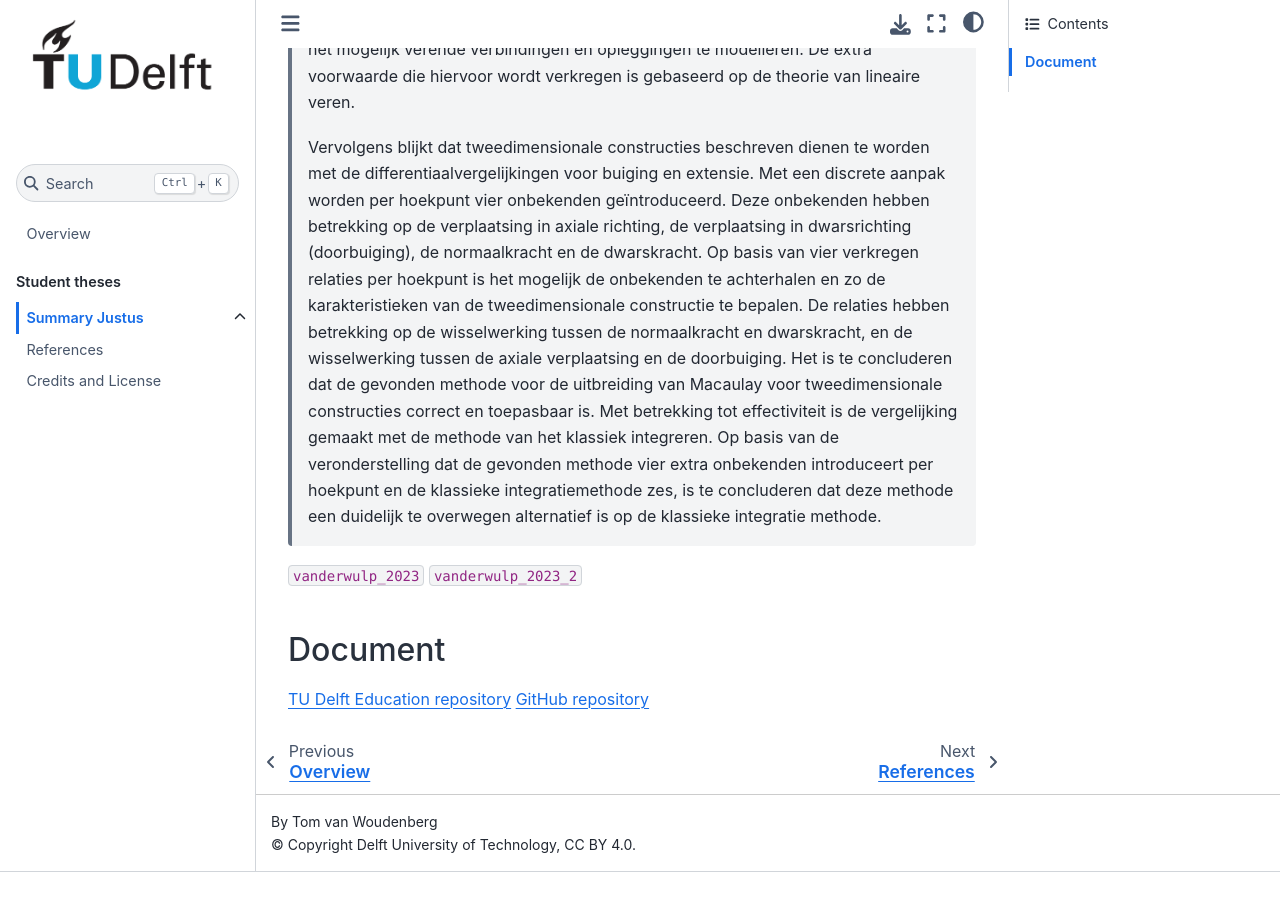
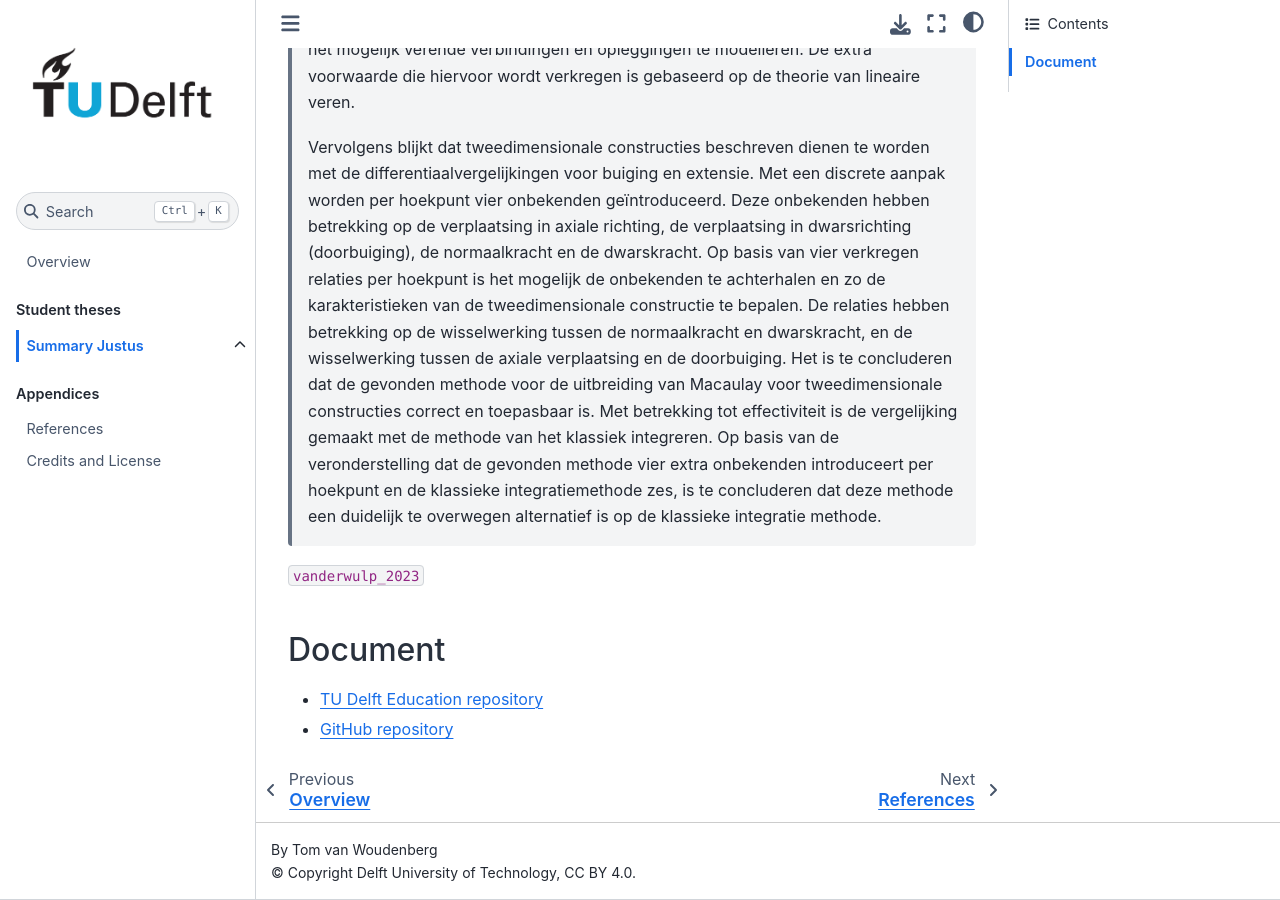
Before and after one commit to TeachBooks/Macaulays_method, a Jupyter Book: the page built from book/theses/justus.md, in a window 1280 px wide and 900 px high, scrolled down 811 px. Built offline with Jupyter Book 1.0.4 settings and Sphinx 7.4.7 and the Sphinx Book theme 1.1.4, drawn with Linux system fonts in a browser that asks for light colours; pages that are not in the unit, such as notebooks, are missing from menus; comment, search, counter and statistics services are not loaded; cross-references to code outside the pages are shown as plain code; before the commit the page ends 1683 px from its top, so only the background shows below that.

Commit message:
Edit Justus stuff

```diff
--- a/book/_toc.yml
+++ b/book/_toc.yml
@@ -6,7 +6,9 @@
     chapters:
     - file: theses/justus.md
       sections:
-      - file: theses/De-methode-van-Macaulay-voor-tweedimensionale-constructies/BEP%20Voorbeelden.ipynb
+      - file: theses/De-methode-van-Macaulay-voor-tweedimensionale-constructies/BEP_Voorbeelden.ipynb
         title: Code example
+  - caption: Appendices
+    chapters:
     - file: references.md
     - file: credits.md
--- a/book/references.bib
+++ b/book/references.bib
@@ -9,15 +9,7 @@
   author = {van der Wulp, Justus},
   title = {De methode van Macaulay voor tweedimensionale constructies},
   url = {http://resolver.tudelft.nl/uuid:96ec934a-4520-465f-8079-01b9fad73360},
+  month = {June},
   year = {2023},
-  journal = {repository.tudelft.nl}
+  journal = {TU Delft Education Repository}
 }
-
-@misc{vanderwulp_2023_2,
-   author = {Justus van der Wulp},
-   city = {Delft},
-   institution = {Delft University of Technology},
-   month = {6},
-   title = {De methode van Macaulay voor tweedimensionale constructies},
-   year = {2023},
-}
--- a/book/theses/justus.md
+++ b/book/theses/justus.md
@@ -13,8 +13,7 @@
 > Het is te concluderen dat de gevonden methode voor de uitbreiding van Macaulay voor tweedimensionale constructies correct en toepasbaar is. Met betrekking tot effectiviteit is de vergelijking gemaakt met de methode van het klassiek integreren. Op basis van de veronderstelling dat de gevonden methode vier extra onbekenden introduceert per hoekpunt en de klassieke integratiemethode zes, is te concluderen dat deze methode een duidelijk te overwegen alternatief is op de klassieke integratie methode.
 
 {cite:ps}`vanderwulp_2023`
-{cite:ps}`vanderwulp_2023_2`
 
 ## Document
-[TU Delft Education repository](http://resolver.tudelft.nl/uuid:96ec934a-4520-465f-8079-01b9fad73360)
-[GitHub repository](https://github.com/jvanderWulp/De-methode-van-Macaulay-voor-tweedimensionale-constructies)
+- [TU Delft Education repository](http://resolver.tudelft.nl/uuid:96ec934a-4520-465f-8079-01b9fad73360)
+- [GitHub repository](https://github.com/jvanderWulp/De-methode-van-Macaulay-voor-tweedimensionale-constructies)
```
